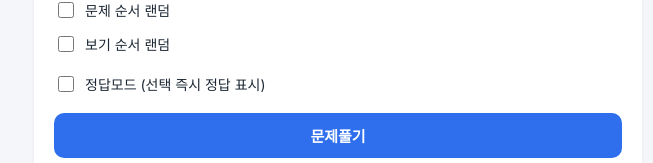
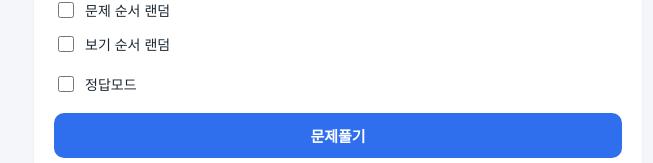
Before and after one commit to dinmont13-ops/songjeon-quiz, a Next.js app: page / in a window 1280 px wide. Both pictures are taken after a click on the button "A형". Shown: the part 546-709 px from the top of the page, without its empty margins (302-955 px from the left). Built offline with nearby package versions, Linux system fonts and the light colour scheme.

Commit message:
정답모드 상시 표시로 변경, 체크박스 라벨 단순화

```diff
--- a/app/page.js
+++ b/app/page.js
@@ -89,7 +89,7 @@ export default function Home() {
                 checked={answerMode}
                 onChange={(e) => setAnswerMode(e.target.checked)}
               />
-              정답모드 (선택 즉시 정답 표시)
+              정답모드
             </label>
           </div>
           <button type="button" className="btn-primary start-btn" onClick={handleStart}>
--- a/components/Quiz.js
+++ b/components/Quiz.js
@@ -194,7 +194,7 @@ export default function Quiz({
         <div className="options">
           {currentQuestion.options.map((opt, idx) => {
             let cls = "option";
-            if (answerMode && selected !== null) {
+            if (answerMode) {
               if (idx === currentQuestion.correctIndex) cls += " correct";
               else if (idx === selected) cls += " incorrect";
             } else if (idx === selected) {
```
